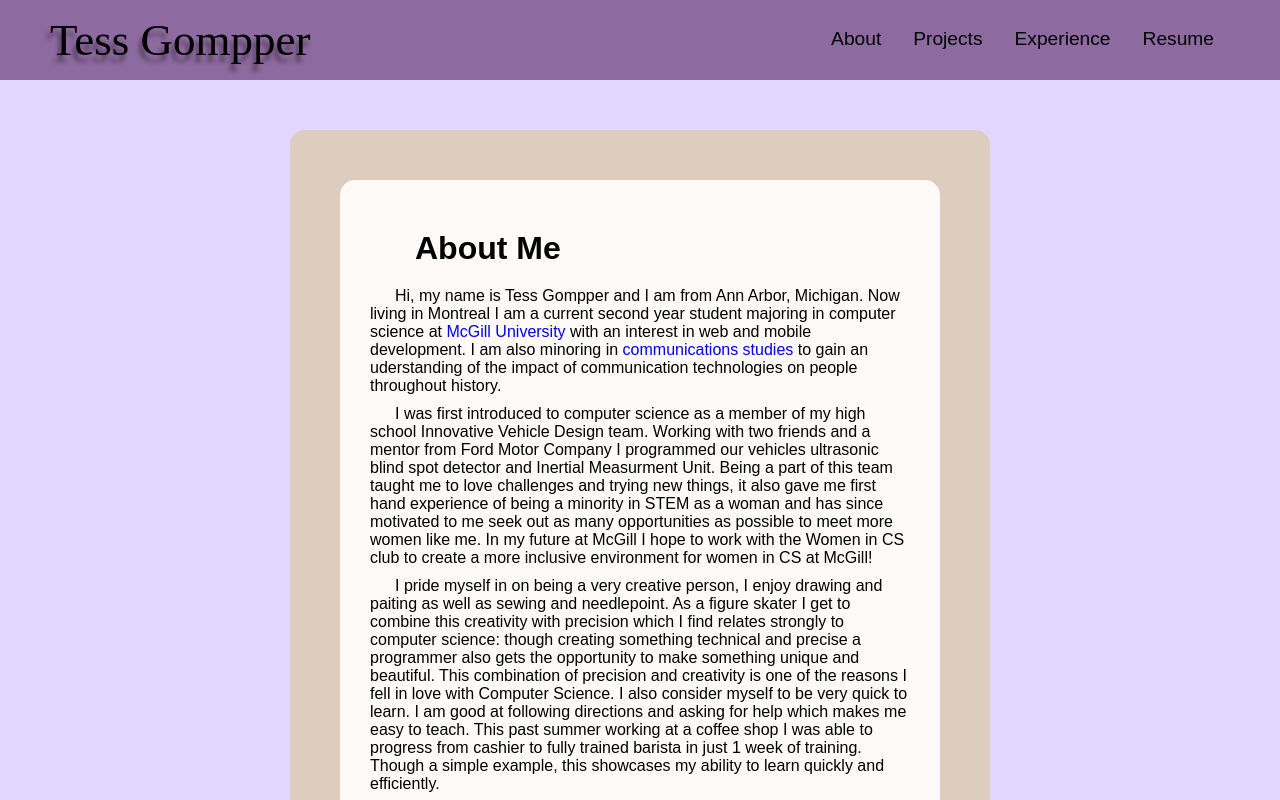
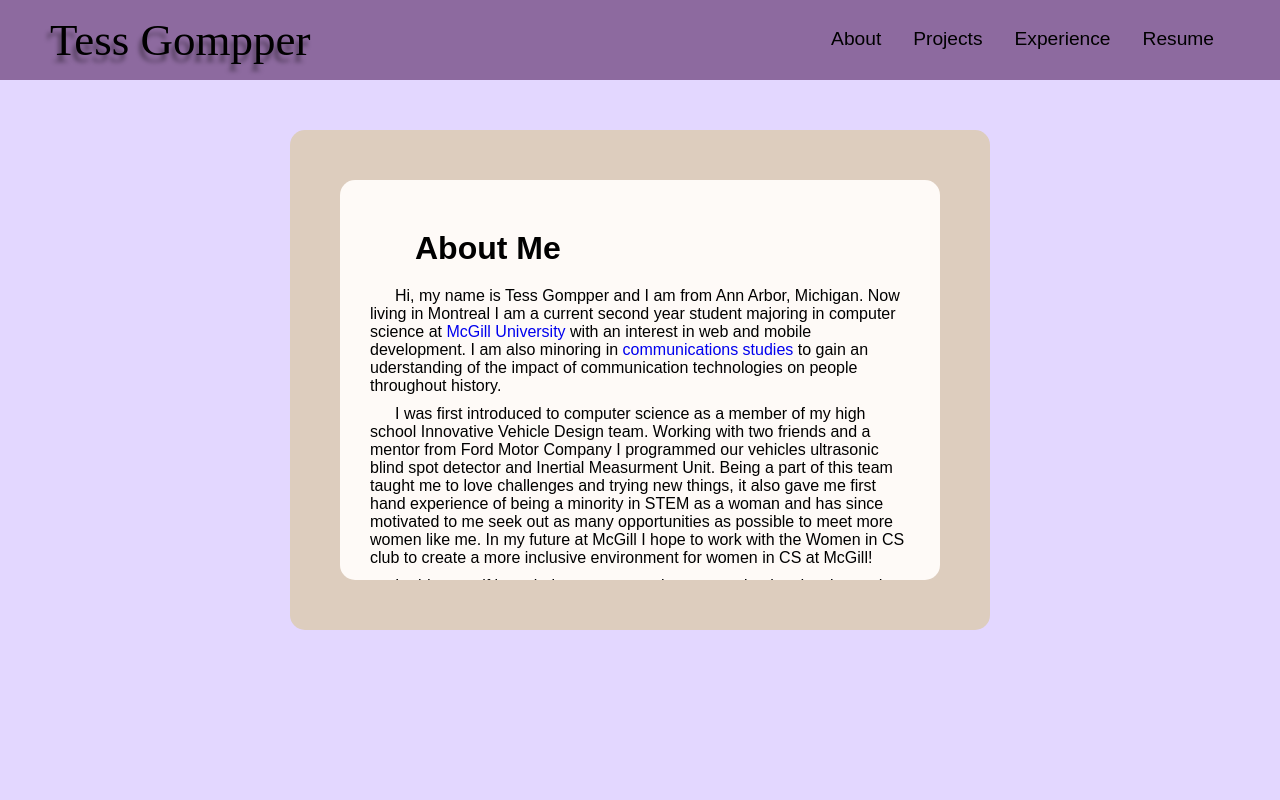
Before and after one commit to tgompper1/myWebsite, a React (Create React App) app: page /about in a window 1280 px wide. Shown: the top 800 px of the page. Built offline with nearby package versions, Linux system fonts and the light colour scheme.

Commit message:
add scroll

```diff
--- a/src/components/pages/About/About.css
+++ b/src/components/pages/About/About.css
@@ -8,7 +8,7 @@
 
 .aboutbubble__container2{
     background-color: #ddcdbe;
-    height: 900px;
+    height: 500px;
     width: 700px;
     justify-content: center;
     border-radius: 15px;
@@ -18,11 +18,12 @@
 
 .aboutbubble{
     background-color: #fefaf7;
-    height: 800px;
+    height: 400px;
     width: 600px;
     justify-content: center;
     border-radius: 15px;
     align-items: center;
+    overflow: scroll;
 }
 
 .aboutbubble h1{
--- a/src/components/pages/Home/Home.css
+++ b/src/components/pages/Home/Home.css
@@ -46,9 +46,6 @@
         width: 100%;
     }
 
-   .homebubble__container2{
-       width: 50%;
-   }
     .homebubble{
         width: 50%;
     }
```
